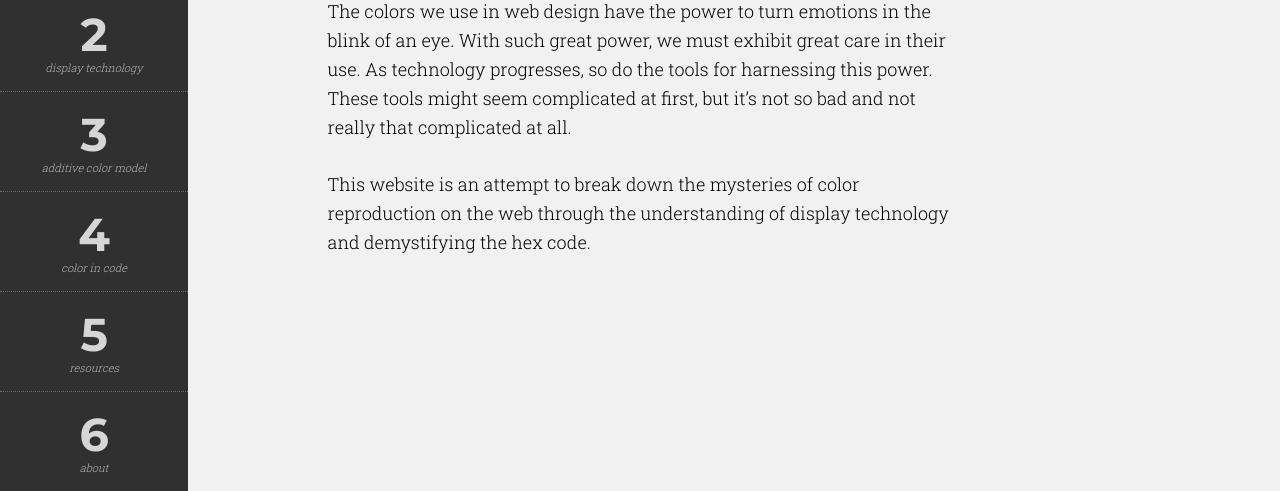
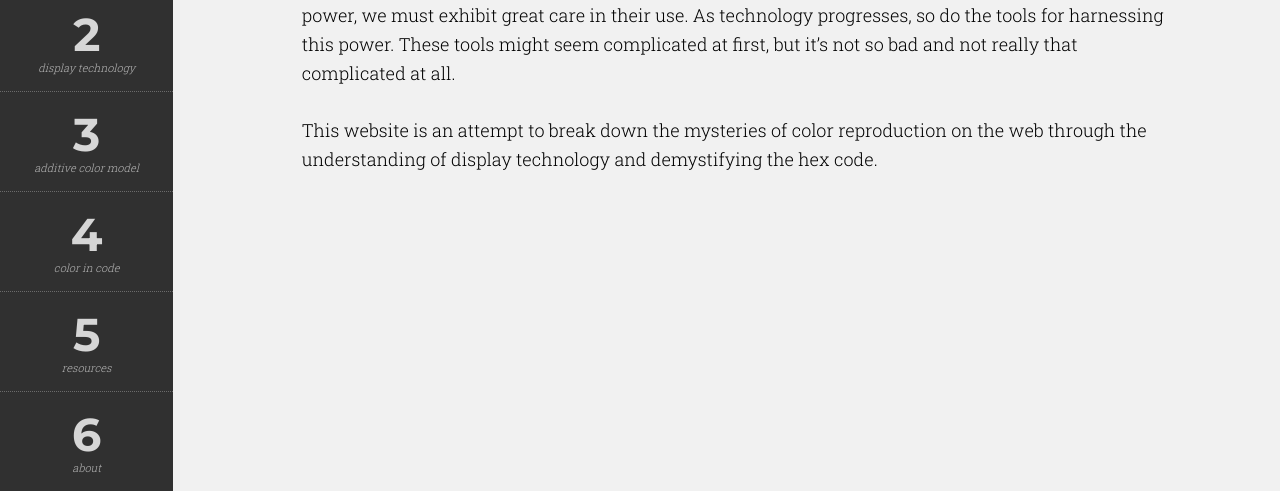
Before and after one commit to GilmarLira/thehexcode, a plain HTML site: page index.html in a window 1280 px wide. Shown: the part 309-800 px from the top of the page. Drawn offline with nearby package versions, Linux system fonts and the light colour scheme.

Commit message:
grid changes in class

```diff
--- a/css/style.css
+++ b/css/style.css
@@ -185,8 +185,8 @@ body {
 .content {
   float: left;
   display: block;
-  margin-right: 2.35765%;
-  width: 100%;
+  margin-right: 2.17235%;
+  width: 92.14059%;
   overflow: scroll;
   height: 100%; }
   .content:last-child {
@@ -194,13 +194,13 @@ body {
   .content .content_section {
     position: relative;
     overflow: hidden;
-    padding: 100px 0px 0px 0px;
+    padding: 75px 0px 0px 0px;
     height: 100%; }
     .content .content_section .content-container {
       float: left;
       display: block;
       margin-right: 2.35765%;
-      width: 48.82117%;
+      width: 74.41059%;
       margin-left: 25.58941%; }
       .content .content_section .content-container:last-child {
         margin-right: 0; }
@@ -208,8 +208,8 @@ body {
 .main_sidebar {
   float: left;
   display: block;
-  margin-right: 2.35765%;
-  width: 14.70196%;
+  margin-right: 2.17235%;
+  width: 13.54647%;
   position: fixed;
   background-color: rgba(0, 0, 0, 0.8);
   color: white;
```
